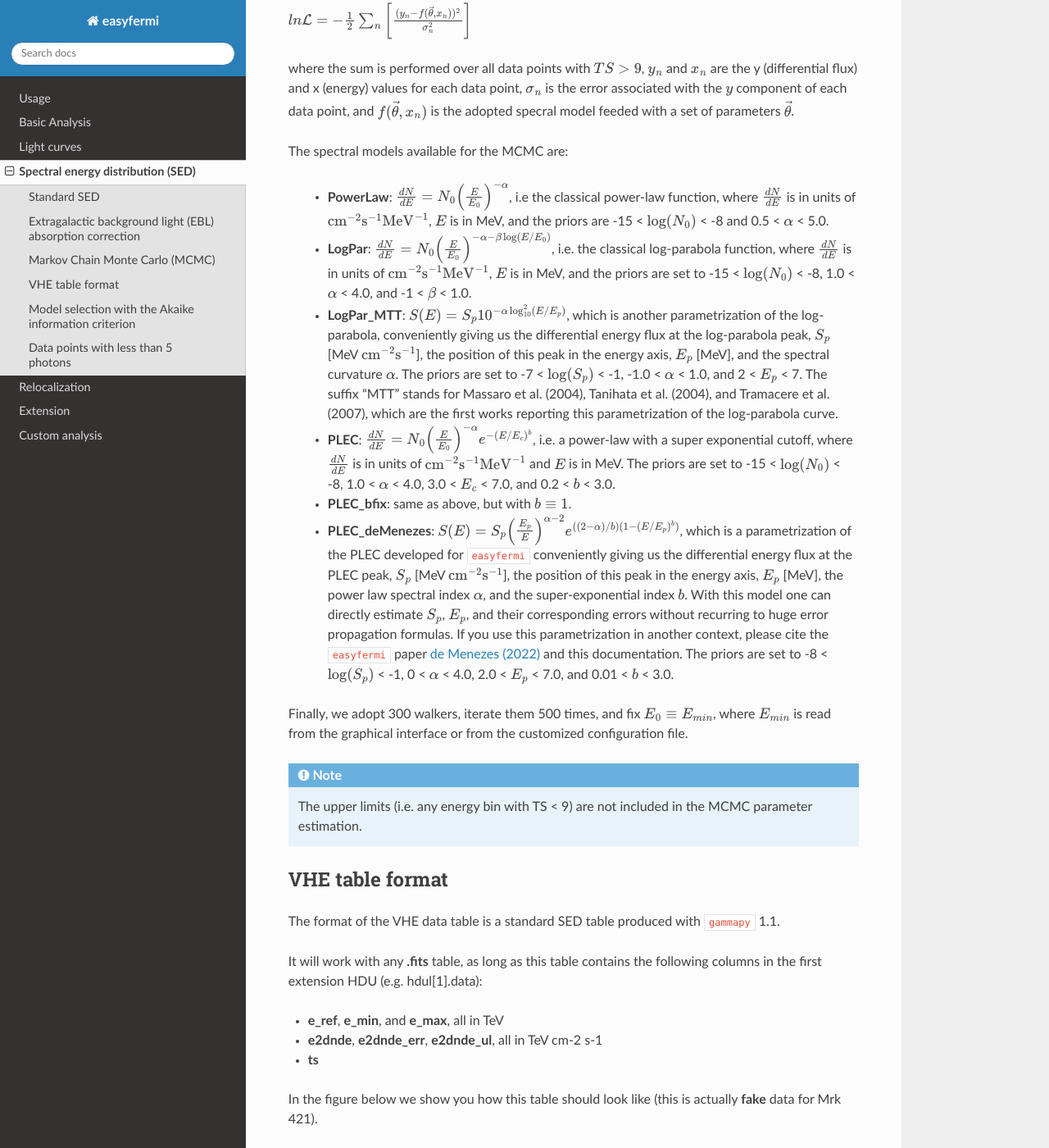
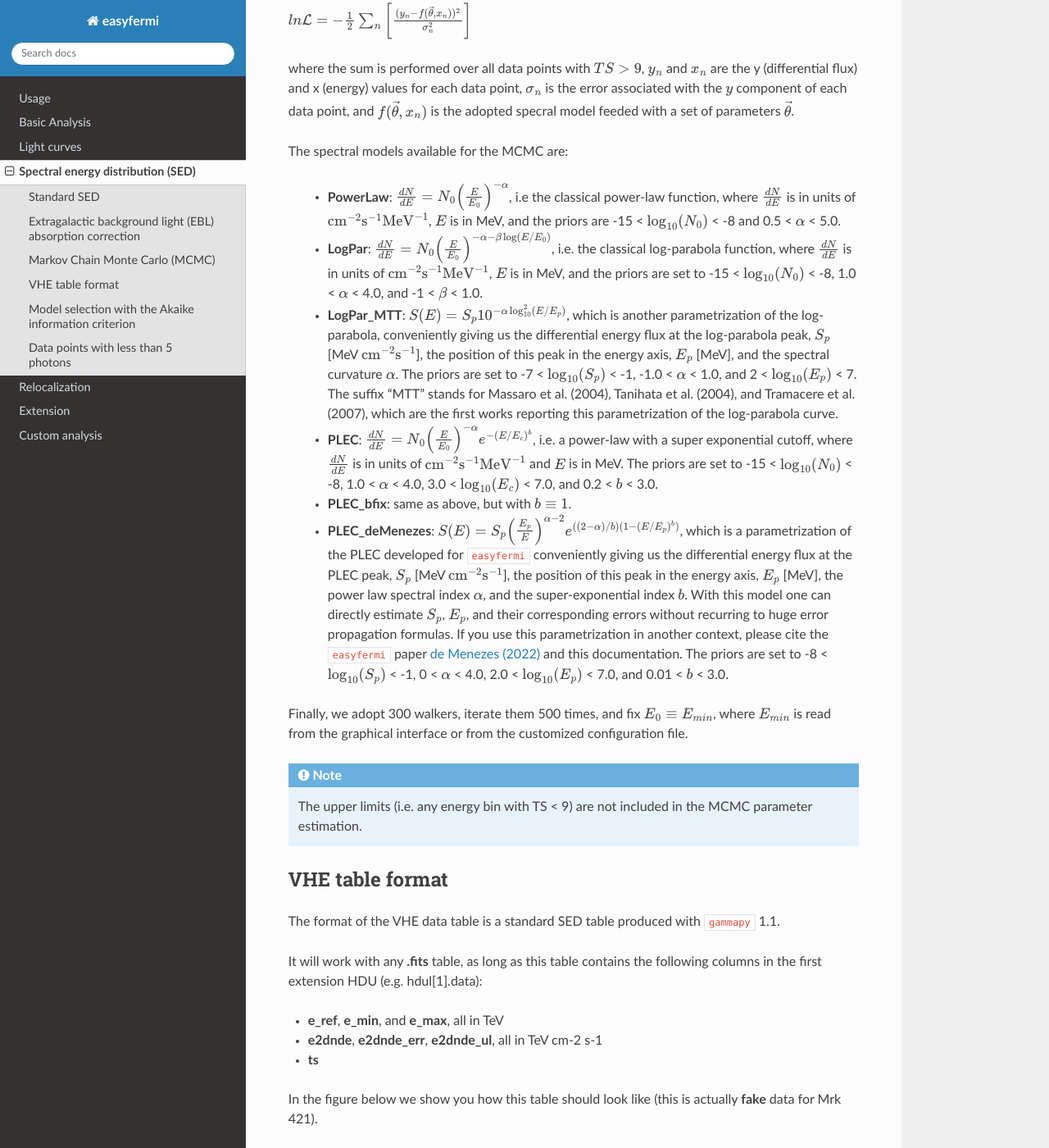
Before and after one commit to ranieremenezes/easyfermi, a Sphinx documentation site: the page built from docs/source/SED.rst, in a window 1280 px wide and 1400 px high, scrolled down 1626 px. Shown: the whole window at 82% size. Built offline with Sphinx 7.4.7 and the Read the Docs theme 3.1.0, drawn with Linux system fonts in a browser that asks for light colours; some of the changed text lies outside the part shown.

Commit message:
updated SED doc

```diff
--- a/docs/source/SED.rst
+++ b/docs/source/SED.rst
@@ -54,17 +54,17 @@
 
 The spectral models available for the MCMC are:
 
- - **PowerLaw**: :math:`\frac{dN}{dE} = N_0\left(\frac{E}{E_0} \right)^{-\alpha}`, i.e the classical power-law function, where :math:`\frac{dN}{dE}` is in units of :math:`\mathrm{cm}^{-2}\mathrm{s}^{-1}\mathrm{MeV}^{-1}`, :math:`E` is in MeV, and the priors are -15 < :math:`\log(N_0)` < -8 and 0.5 < :math:`\alpha` < 5.0.
+ - **PowerLaw**: :math:`\frac{dN}{dE} = N_0\left(\frac{E}{E_0} \right)^{-\alpha}`, i.e the classical power-law function, where :math:`\frac{dN}{dE}` is in units of :math:`\mathrm{cm}^{-2}\mathrm{s}^{-1}\mathrm{MeV}^{-1}`, :math:`E` is in MeV, and the priors are -15 < :math:`\log_{10}(N_0)` < -8 and 0.5 < :math:`\alpha` < 5.0.
 
- - **LogPar**: :math:`\frac{dN}{dE} = N_0\left(\frac{E}{E_0} \right)^{-\alpha -\beta\log(E/E_0)}`, i.e. the classical log-parabola function, where :math:`\frac{dN}{dE}` is in units of :math:`\mathrm{cm}^{-2}\mathrm{s}^{-1}\mathrm{MeV}^{-1}`, :math:`E` is in MeV, and the priors are set to -15 < :math:`\log(N_0)` < -8, 1.0 < :math:`\alpha` < 4.0, and -1 < :math:`\beta` < 1.0.
+ - **LogPar**: :math:`\frac{dN}{dE} = N_0\left(\frac{E}{E_0} \right)^{-\alpha -\beta\log(E/E_0)}`, i.e. the classical log-parabola function, where :math:`\frac{dN}{dE}` is in units of :math:`\mathrm{cm}^{-2}\mathrm{s}^{-1}\mathrm{MeV}^{-1}`, :math:`E` is in MeV, and the priors are set to -15 < :math:`\log_{10}(N_0)` < -8, 1.0 < :math:`\alpha` < 4.0, and -1 < :math:`\beta` < 1.0.
 
- - **LogPar_MTT**: :math:`S(E) = S_p10^{-\alpha\log^2_{10}(E/E_p)}`, which is another parametrization of the log-parabola, conveniently giving us the differential energy flux at the log-parabola peak, :math:`S_p` [MeV :math:`\mathrm{cm}^{-2}\mathrm{s}^{-1}`], the position of this peak in the energy axis, :math:`E_p` [MeV], and the spectral curvature :math:`\alpha`. The priors are set to -7 < :math:`\log(S_p)` < -1, -1.0 < :math:`\alpha` < 1.0, and 2 < :math:`E_p` < 7. The suffix "MTT" stands for Massaro et al. (2004), Tanihata et al. (2004), and Tramacere et al. (2007), which are the first works reporting this parametrization of the log-parabola curve.
+ - **LogPar_MTT**: :math:`S(E) = S_p10^{-\alpha\log^2_{10}(E/E_p)}`, which is another parametrization of the log-parabola, conveniently giving us the differential energy flux at the log-parabola peak, :math:`S_p` [MeV :math:`\mathrm{cm}^{-2}\mathrm{s}^{-1}`], the position of this peak in the energy axis, :math:`E_p` [MeV], and the spectral curvature :math:`\alpha`. The priors are set to -7 < :math:`\log_{10}(S_p)` < -1, -1.0 < :math:`\alpha` < 1.0, and 2 < :math:`\log_{10}(E_p)` < 7. The suffix "MTT" stands for Massaro et al. (2004), Tanihata et al. (2004), and Tramacere et al. (2007), which are the first works reporting this parametrization of the log-parabola curve.
 
- - **PLEC**: :math:`\frac{dN}{dE} = N_0\left(\frac{E}{E_0} \right)^{-\alpha} e^{-(E/E_c)^b}`, i.e. a power-law with a super exponential cutoff, where :math:`\frac{dN}{dE}` is in units of :math:`\mathrm{cm}^{-2}\mathrm{s}^{-1}\mathrm{MeV}^{-1}` and :math:`E` is in MeV. The priors are set to -15 < :math:`\log(N_0)` < -8, 1.0 < :math:`\alpha` < 4.0, 3.0 < :math:`E_c` < 7.0, and 0.2 < :math:`b` < 3.0.
+ - **PLEC**: :math:`\frac{dN}{dE} = N_0\left(\frac{E}{E_0} \right)^{-\alpha} e^{-(E/E_c)^b}`, i.e. a power-law with a super exponential cutoff, where :math:`\frac{dN}{dE}` is in units of :math:`\mathrm{cm}^{-2}\mathrm{s}^{-1}\mathrm{MeV}^{-1}` and :math:`E` is in MeV. The priors are set to -15 < :math:`\log_{10}(N_0)` < -8, 1.0 < :math:`\alpha` < 4.0, 3.0 < :math:`\log_{10}(E_c)` < 7.0, and 0.2 < :math:`b` < 3.0.
 
  - **PLEC_bfix**: same as above, but with :math:`b \equiv 1`.
 
- - **PLEC_deMenezes**: :math:`S(E) = S_p\left(\frac{E_p}{E} \right)^{\alpha-2} e^{((2-\alpha)/b)(1-(E/E_p)^b)}`, which is a parametrization of the PLEC developed for ``easyfermi`` conveniently giving us the differential energy flux at the PLEC peak, :math:`S_p` [MeV :math:`\mathrm{cm}^{-2}\mathrm{s}^{-1}`], the position of this peak in the energy axis, :math:`E_p` [MeV], the power law spectral index :math:`\alpha`, and the super-exponential index :math:`b`. With this model one can directly estimate :math:`S_p`, :math:`E_p`, and their corresponding errors without recurring to huge error propagation formulas. If you use this parametrization in another context, please cite the ``easyfermi`` paper `de Menezes (2022) <https://ui.adsabs.harvard.edu/abs/2022A%26C....4000609D/abstract>`_ and this documentation. The priors are set to -8 < :math:`\log(S_p)` < -1, 0 < :math:`\alpha` < 4.0, 2.0 < :math:`E_p` < 7.0, and 0.01 < :math:`b` < 3.0.
+ - **PLEC_deMenezes**: :math:`S(E) = S_p\left(\frac{E_p}{E} \right)^{\alpha-2} e^{((2-\alpha)/b)(1-(E/E_p)^b)}`, which is a parametrization of the PLEC developed for ``easyfermi`` conveniently giving us the differential energy flux at the PLEC peak, :math:`S_p` [MeV :math:`\mathrm{cm}^{-2}\mathrm{s}^{-1}`], the position of this peak in the energy axis, :math:`E_p` [MeV], the power law spectral index :math:`\alpha`, and the super-exponential index :math:`b`. With this model one can directly estimate :math:`S_p`, :math:`E_p`, and their corresponding errors without recurring to huge error propagation formulas. If you use this parametrization in another context, please cite the ``easyfermi`` paper `de Menezes (2022) <https://ui.adsabs.harvard.edu/abs/2022A%26C....4000609D/abstract>`_ and this documentation. The priors are set to -8 < :math:`\log_{10}(S_p)` < -1, 0 < :math:`\alpha` < 4.0, 2.0 < :math:`\log_{10}(E_p)` < 7.0, and 0.01 < :math:`b` < 3.0.
 
 Finally, we adopt 300 walkers, iterate them 500 times, and fix :math:`E_0 \equiv E_{min}`, where :math:`E_{min}` is read from the graphical interface or from the customized configuration file.
 
```
Also changed, not shown: other parts of docs/source/SED.rst (+1 -1 lines).
